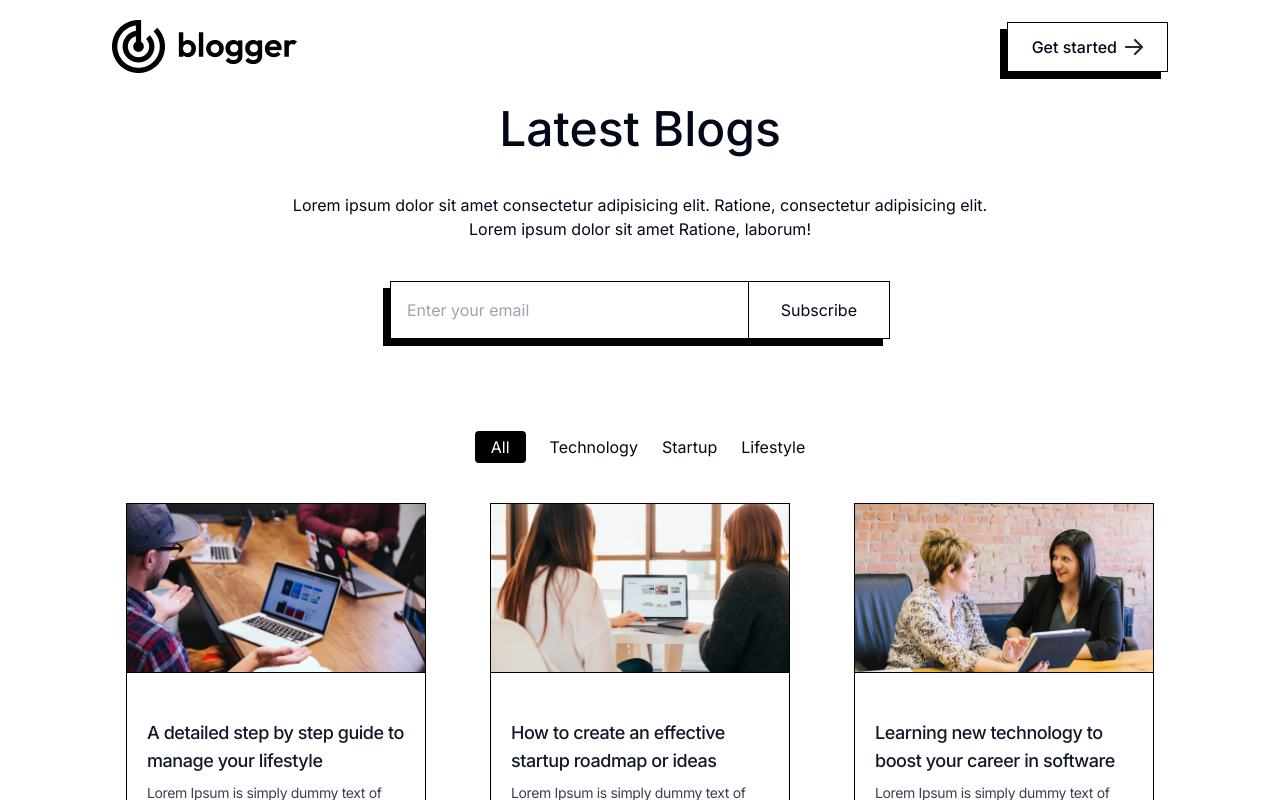
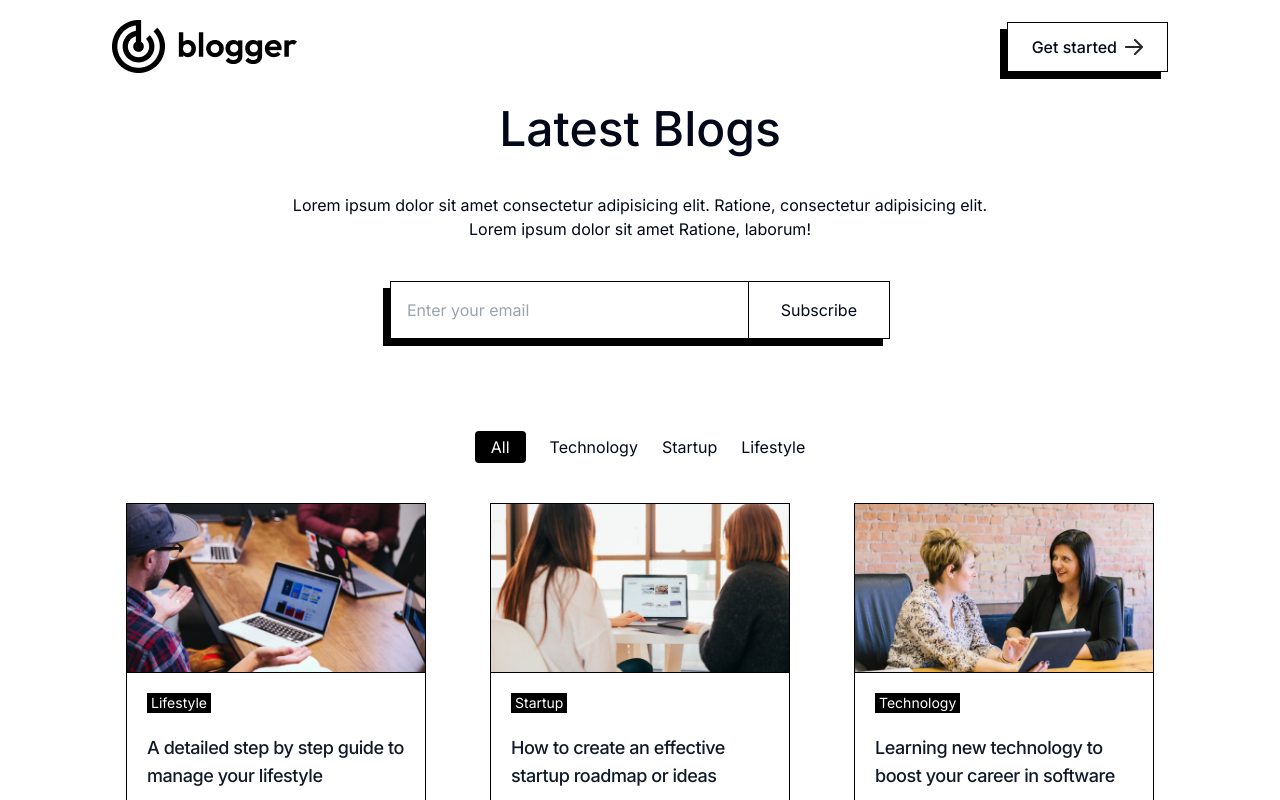
Before and after one commit to viraljain7/next-blog-app, a Next.js app: page / in a window 1280 px wide. Shown: the top 800 px of the page. Built offline with nearby package versions, Linux system fonts and the light colour scheme.

Commit message:
feat: Implement filter feature for BlogList

```diff
--- a/src/components/BlogList.jsx
+++ b/src/components/BlogList.jsx
@@ -1,20 +1,23 @@
 import { blog_data } from '@/Assets/assets'
-import React from 'react'
+import React, { useState } from 'react'
 import BlogItem from './BlogItem'
 
 const BlogList = () => {
+
+    const [menu, setMenu] = useState("All")
+
     return (
         <div>
 
             <div className='flex justify-center gap-6 my-10'>
-                <button className='bg-black text-white py-1 px-4 rounded-sm'>All</button>
-                <button>Technology</button>
-                <button>Startup</button>
-                <button>Lifestyle</button>
+                <button onClick={() => setMenu("All")} className={menu === "All" ? 'bg-black text-white py-1 px-4 rounded-sm' : ''}>All</button>
+                <button className={menu === "Technology" ? 'bg-black text-white py-1 px-4 rounded-sm' : ''} onClick={() => setMenu("Technology")}>Technology</button>
+                <button className={menu === "Startup" ? 'bg-black text-white py-1 px-4 rounded-sm' : ''} onClick={() => setMenu("Startup")}>Startup</button>
+                <button className={menu === "Lifestyle" ? 'bg-black text-white py-1 px-4 rounded-sm' : ''} onClick={() => setMenu("Lifestyle")}>Lifestyle</button>
             </div>
             <div className='flex flex-wrap justify-around gap-1 gap-y-10 mb-16 xl:mx-24'>
-                {blog_data.map((item, index) => {
-                    return <BlogItem key={index} image={item.image} title={item.title} description={item.description} />
+                {blog_data.filter((item) => menu === "All" ? true : item.category === menu).map((item, index) => {
+                    return <BlogItem key={index} image={item.image} category={item.category} title={item.title} description={item.description} />
                 })}
             </div>
 
```
